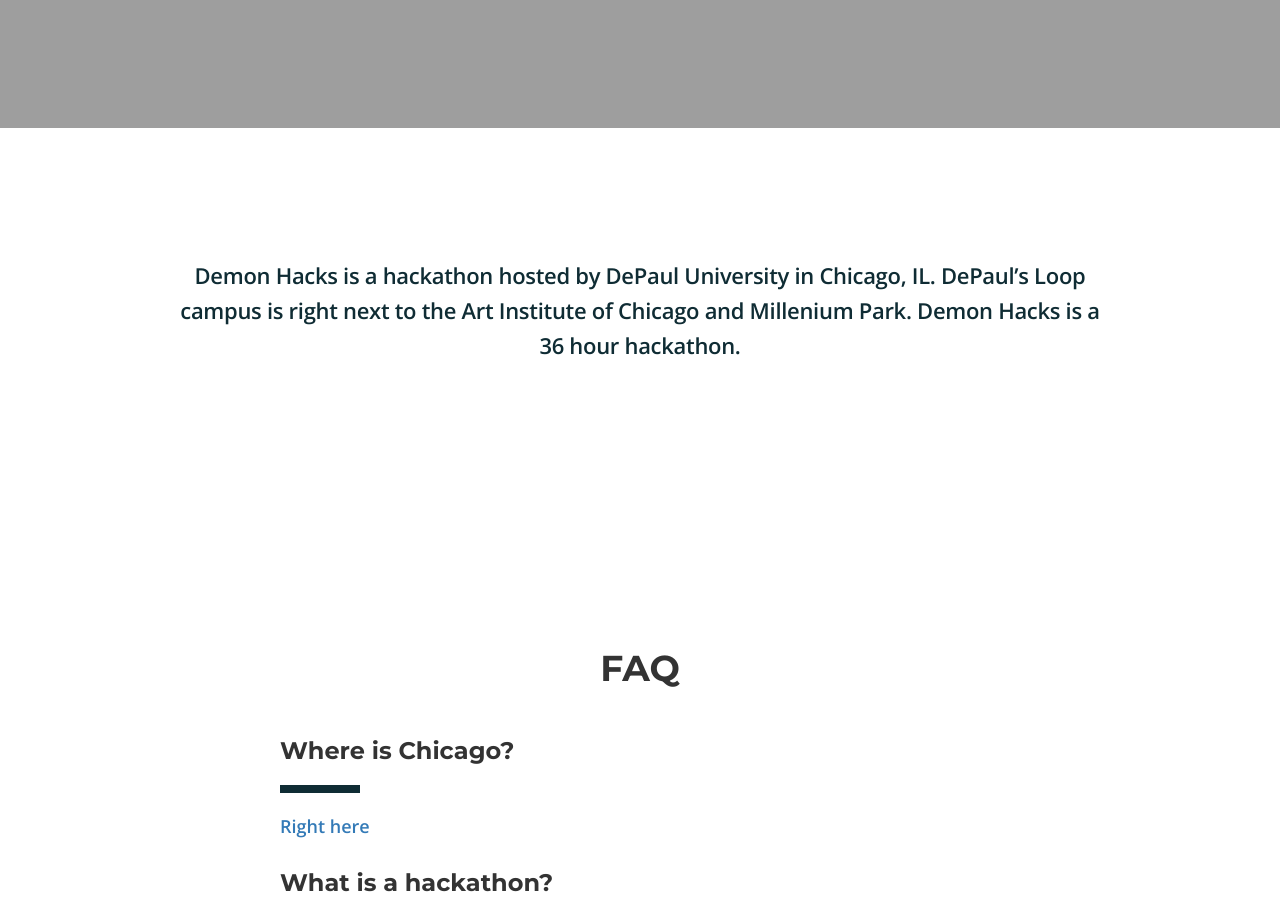
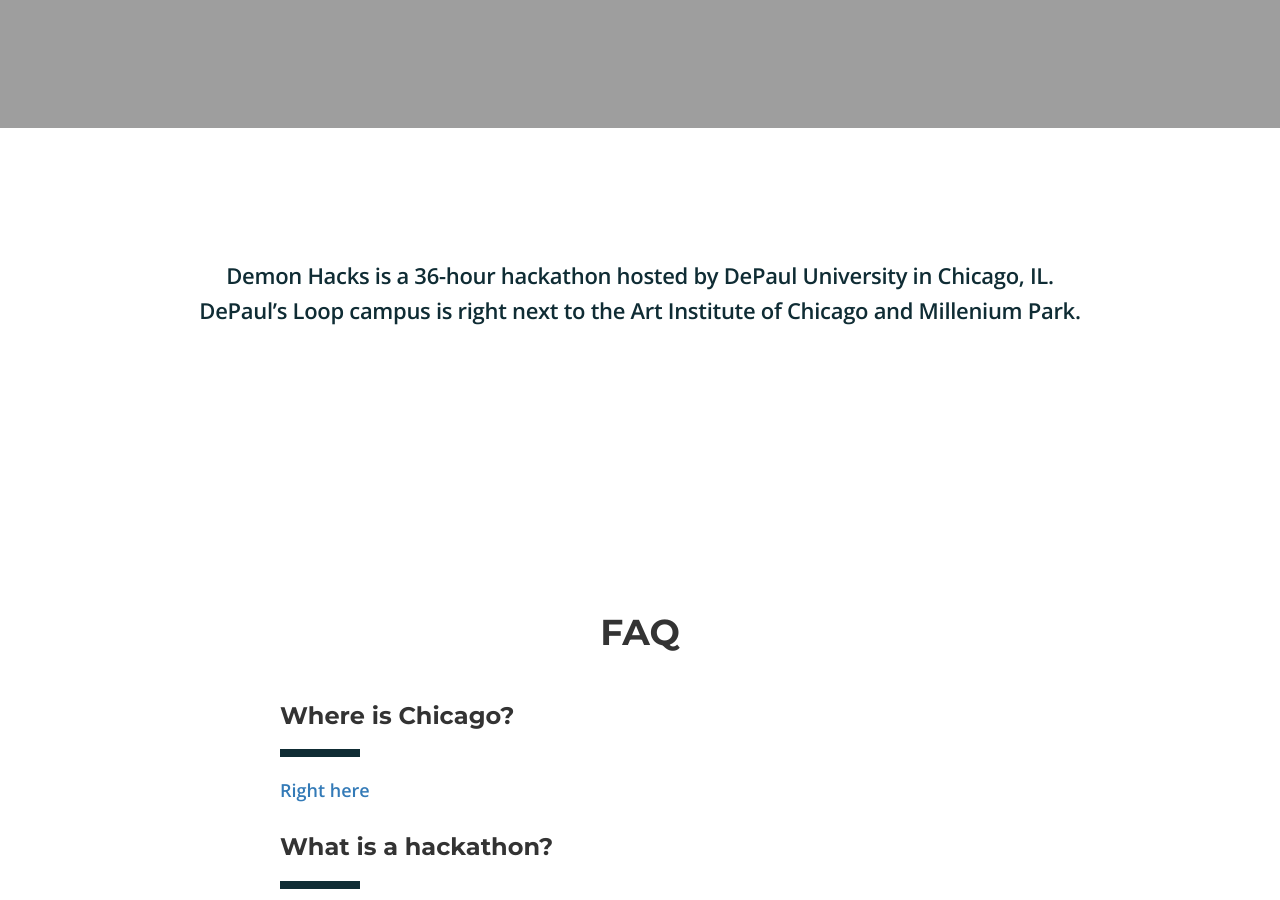
Before and after one commit to aoganezo/demonhacksTemp, a Jekyll site: the page built from index.html, in a window 1280 px wide and 900 px high, scrolled down 862 px. Built offline with Jekyll 4.4.1, drawn with Linux system fonts in a browser that asks for light colours; nearby versions of some CDN libraries; some of the changed text lies outside the part shown; grey boxes are pictures that could not be loaded.

Commit message:
Updated descriptions and about us ordering.

```diff
--- a/_config.yml
+++ b/_config.yml
@@ -53,8 +53,8 @@
 
   about:
     description: >
-      Demon Hacks is a hackathon hosted by DePaul University in Chicago, IL. DePaul's Loop campus is right next to the Art Institute
-      of Chicago and Millenium Park. Demon Hacks is a 36 hour hackathon.
+      Demon Hacks is a 36-hour hackathon hosted by DePaul University in Chicago, IL. DePaul's Loop campus is right next to the Art Institute
+      of Chicago and Millenium Park.
 
   # Frequently asked questions.
   faq:
@@ -124,12 +124,12 @@
 
 # About Us section
   us:
+    - person: "Megan Pecho"
+      image: >
+        ../images/megan.jpg
     - person: "Artur Oganezov"
       image: >
         https://avatars0.githubusercontent.com/u/14896951?v=4&s=460
-    - person: "Megan Pecho"
-      image: >
-        ../images/megan.jpg
     - person: "John Pridmore"
       image: >
         https://avatars0.githubusercontent.com/u/6945081?v=4&u=d5dfb4613c0bc17897ae920effe94067c8340a45&s=400
```
